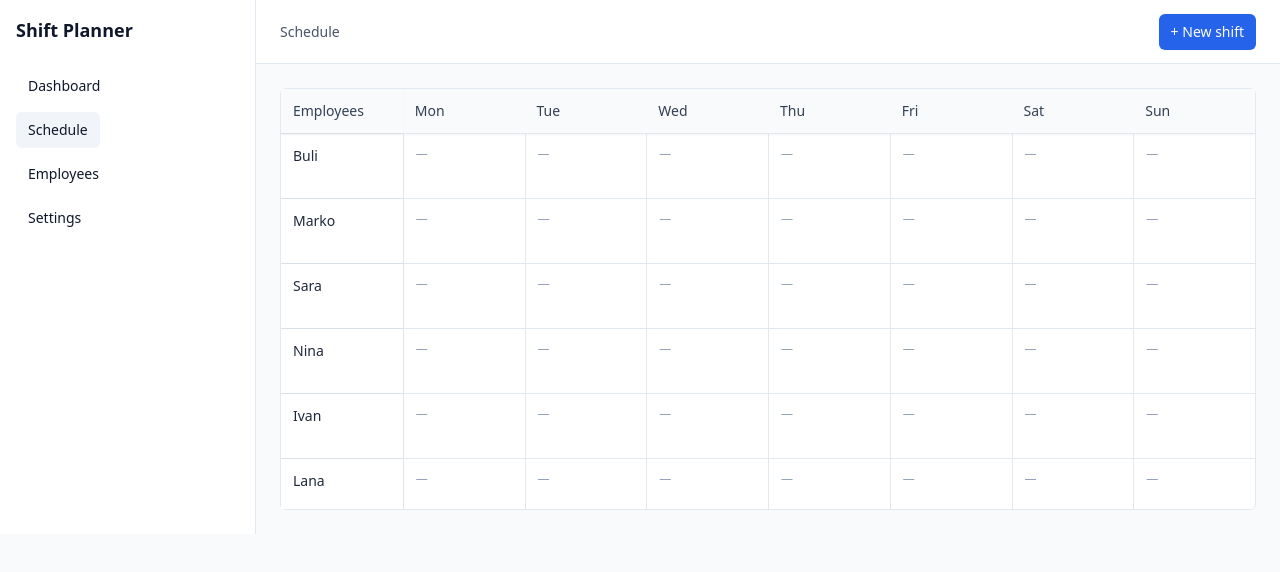
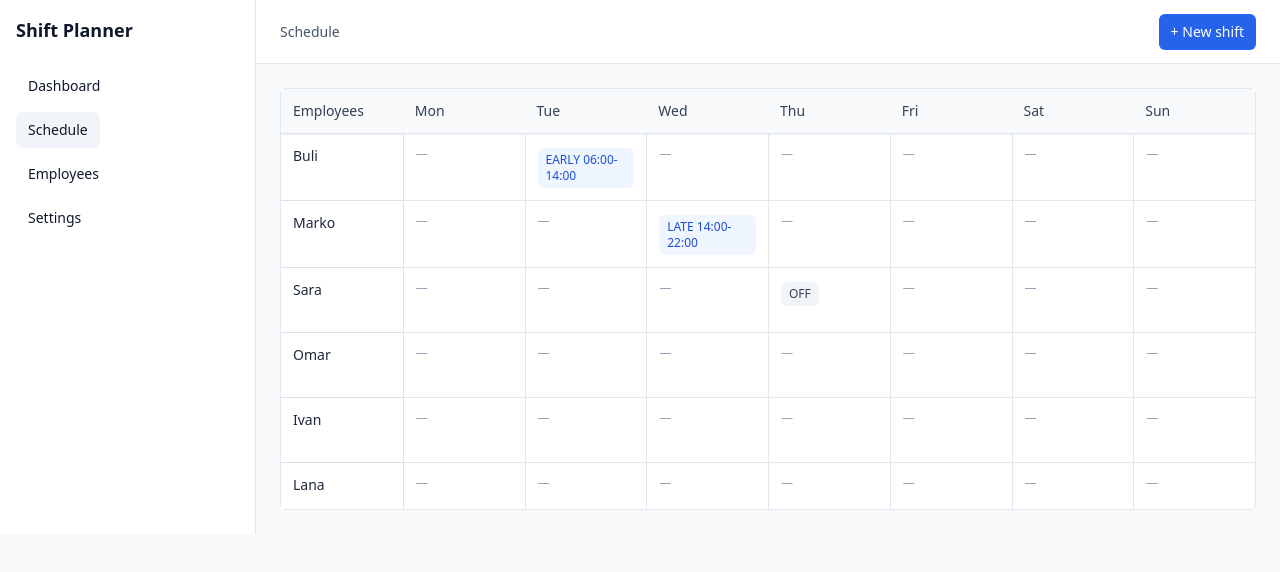
Before and after one commit to BuliDev/employee-shift-planner, a React (Vite) app: page / in a window 1280 px wide. Both pictures are taken after a click on the button "Schedule". Shown: the top 572 px of the page. Built offline with nearby package versions, Linux system fonts and the light colour scheme.

Commit message:
feat: render shifts as badges in weekly grid

```diff
--- a/src/features/schedule/WeeklyGrid.tsx
+++ b/src/features/schedule/WeeklyGrid.tsx
@@ -1,3 +1,5 @@
+import type { Employee, Shift } from "../../types/models";
+
 type Day = {
   key: string;
   label: string;
@@ -13,25 +15,77 @@ const DAYS: Day[] = [
   { key: "sun", label: "Sun" },
 ];
 
-type EmployeeRow = {
-  id: string;
-  name: string;
-};
-
-const EMPLOYEES: EmployeeRow[] = [
+const EMPLOYEES: Employee[] = [
   { id: "e1", name: "Buli" },
   { id: "e2", name: "Marko" },
   { id: "e3", name: "Sara" },
-  { id: "e4", name: "Nina" },
+  { id: "e4", name: "Omar" },
   { id: "e5", name: "Ivan" },
   { id: "e6", name: "Lana" },
-  { id: "e7", name: "Omar" },
+  { id: "e7", name: "Nina" },
   { id: "e8", name: "Ema" },
   { id: "e9", name: "Dino" },
   { id: "e10", name: "Mila" },
 ];
 
+const SHIFTS: Shift[] = [
+  {
+    id: "s1",
+    employeeId: "e1",
+    date: "2026-01-13",
+    startTime: "06:00",
+    endTime: "14:00",
+    type: "EARLY",
+  },
+  {
+    id: "s2",
+    employeeId: "e2",
+    date: "2026-01-14",
+    startTime: "14:00",
+    endTime: "22:00",
+    type: "LATE",
+  },
+  {
+    id: "s3",
+    employeeId: "e3",
+    date: "2026-01-15",
+    startTime: "00:00",
+    endTime: "00:00",
+    type: "DAY_OFF",
+  },
+];
+
+const WEEK_DAYS: Record<Day["key"], string> = {
+  mon: "2026-01-12",
+  tue: "2026-01-13",
+  wed: "2026-01-14",
+  thu: "2026-01-15",
+  fri: "2026-01-16",
+  sat: "2026-01-17",
+  sun: "2026-01-18",
+};
+
 const WeeklyGrid = () => {
+  const getShiftForCell = (employeeId: string, dayKey: Day["key"]) => {
+    const date = WEEK_DAYS[dayKey];
+    return SHIFTS.find(
+      (shift) => shift.employeeId === employeeId && shift.date === date
+    );
+  };
+
+  const getBadge = (shift: Shift) => {
+    if (shift.type === "DAY_OFF") {
+      return {
+        label: "OFF",
+        className: "bg-slate-100 text-slate-700",
+      };
+    }
+
+    return {
+      label: `${shift.type} ${shift.startTime}-${shift.endTime}`,
+      className: "bg-blue-50 text-blue-700",
+    };
+  };
   return (
     <div className="rounded-md border border-slate-200 bg-white">
       <div className="max-h-[420px] overflow-auto">
@@ -61,14 +115,33 @@ const WeeklyGrid = () => {
               </div>
 
               {/* 7 day cells */}
-              {DAYS.map((day) => (
+              {DAYS.map((day) => {
+                const shift = getShiftForCell(emp.id, day.key);
+                return (
                   <div
                     key={day.key}
                     className="min-h-[64px] border-l border-slate-200 p-3"
                   >
+                    {!shift ? (
                       <div className="text-xs text-slate-400">—</div>
+                    ) : (
+                      (() => {
+                        const badge = getBadge(shift);
+                        return (
+                          <span
+                            className={[
+                              "inline-flex items-center rounded-md px-2 py-1 text-xs font-medium",
+                              badge.className,
+                            ].join(" ")}
+                          >
+                            {badge.label}
+                          </span>
+                        );
+                      })()
+                    )}
                   </div>
-              ))}
+                );
+              })}
             </div>
           ))}
         </div>
```
Lines whose indentation alone changed are shown as unchanged.
